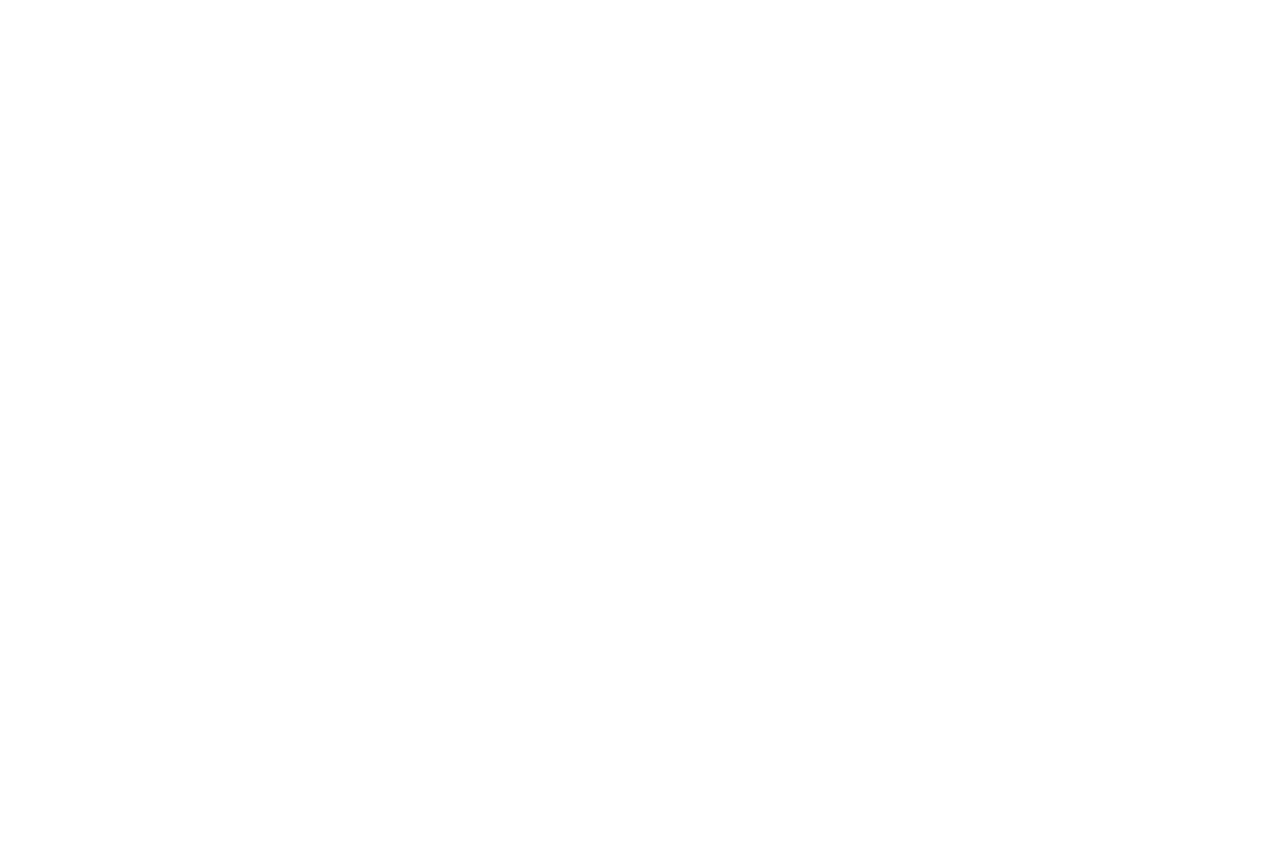
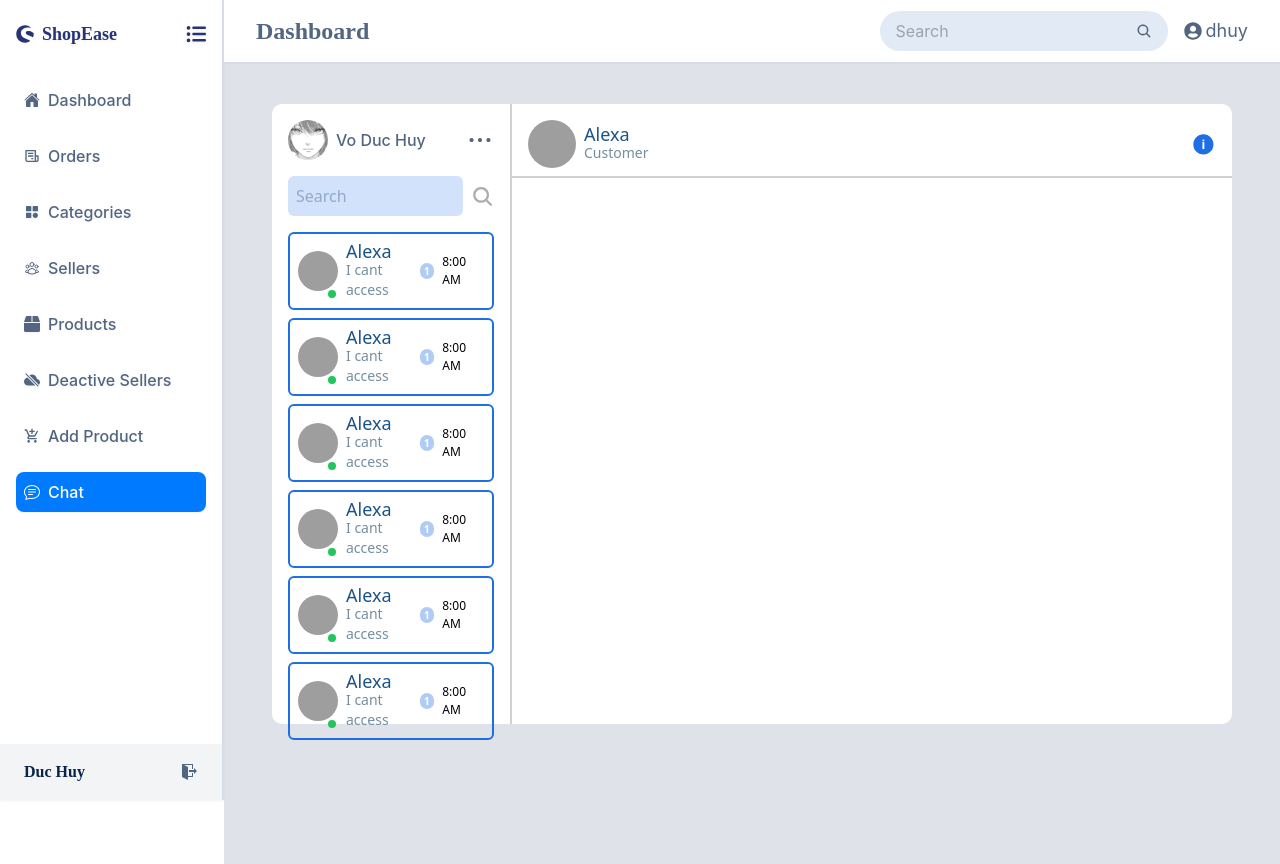
Before and after one commit to dhuy00/E-commerce, a React (Create React App) app in the folder dashboard/: page /admin/dashboard/chat in a window 1280 px wide. Before the commit this address had no page. Before the commit the page ends 800 px from the top, so only its background shows below. Built offline with nearby package versions, Linux system fonts and the light colour scheme; grey boxes are pictures that could not be loaded.

Commit message:
chat fe 50%

```diff
--- a/dashboard/src/layout/MainLayout.jsx
+++ b/dashboard/src/layout/MainLayout.jsx
@@ -10,7 +10,7 @@
     <div className=' w-full h-screen'>
       <Header showSidebar={showSidebar} setShowSidebar={setShowSidebar} />
       <Sidebar showSidebar={showSidebar} setShowSidebar={setShowSidebar}/>
-      <div className={`bg-[#dfe3e9] ${!showSidebar ? 'ml-[67px]' : 'ml-56 '} mt-16 h-fit transition-all`}>
+      <div className={`bg-[#dfe3e9] ${!showSidebar ? 'ml-[67px]' : 'ml-56 '} mt-16 h-screen transition-all`}>
         <Outlet />
       </div>
     </div>
--- a/dashboard/src/router/routes/adminRoute.js
+++ b/dashboard/src/router/routes/adminRoute.js
@@ -1,6 +1,7 @@
 import { lazy } from "react"
 import Products from "../../views/admin/Products"
 import AddProduct from "../../views/admin/AddProduct"
+const Chat = lazy(() => import('./../../views/admin/Chat'))
 const AdminDashboard = lazy(() => import('./../../views/admin/AdminDashboard'))
 const Orders = lazy(() => import('./../../views/admin/Orders'))
 const Categories = lazy(() => import('./../../views/admin/Categories'))
@@ -31,6 +32,11 @@
     element: <AddProduct/>,
     role: "admin"
   },
+  {
+    path: '/admin/dashboard/chat',
+    element: <Chat/>,
+    role: "admin"
+  },
 ]
 
 export default adminRoutes
--- /dev/null
+++ b/dashboard/src/views/admin/Chat.jsx
@@ -0,0 +1,85 @@
+import React from 'react'
+import adminAvatar from './../../assets/avt_admin.jpg'
+import userAvatar from './../../assets/avt_user.png'
+import { IoIosMore } from "react-icons/io";
+import { IoSearch } from "react-icons/io5";
+import { IoIosInformationCircle } from "react-icons/io";
+
+const ChatBox = () => {
+  return (
+    <div className='flex flex-row items-center w-full border-2 border-blue-medium px-2 py-2 rounded-md justify-between'>
+      <div className='flex flex-row items-center gap-2 relative'>
+        <img src={userAvatar} alt='avt-user' className='w-10 h-10 object-cover rounded-full' />
+        <span className='absolute h-[8px] w-[8px] bg-green-500 rounded-full bottom-[2px] left-[30px]'></span>
+        <div className='flex flex-col'>
+          <span className='text-blue-dark font-medium text-lg leading-none'>Alexa</span>
+          <span className='text-sm font-medium text-[#748EA1]'>I cant access</span>
+        </div>
+      </div>
+      <div className='flex flex-row gap-2  items-center'>
+        <div className='w-4 flex items-center justify-center h-4 rounded-full bg-blue-light text-white'>
+          <span className='text-[10px] font-bold'>
+            1
+          </span>
+        </div>
+        <span className='text-[0.75rem] font-medium'>8:00 AM</span>
+      </div>
+    </div>
+  )
+}
+
+const Chat = () => {
+  return (
+    <div className=' w-full px-12 h-[700px] py-10'>
+      <div className=' w-full bg-white flex flex-row h-full rounded-[10px]'>
+        {/* Left Side */}
+        <div className=' w-1/4 flex flex-col py-4 items-center px-4 gap-4 border-r-2 border-gray-border'>
+          {/* Admin Avatar and Info */}
+          <div className='flex flex-row justify-between  w-full items-center'>
+            <div className='flex flex-row items-center gap-2'>
+              <img className='rounded-full w-10 h-10 object-cover' src={adminAvatar} alt='avt-admin' />
+              <span className='font-inter font-medium text-gray-medium'>Vo Duc Huy</span>
+            </div>
+            <span>
+              <IoIosMore style={{ color: "#526581", fontSize: "1.75rem" }} />
+            </span>
+          </div>
+          {/* Search Bar */}
+          <div className='flex flex-row w-full gap-2 items-center'>
+            <input type='text' placeholder='Search' className='bg-[#D2E2FA] text-[#92A9CB] placeholder:text-[#92A9CB] w-[90%] outline-none px-2 py-2 rounded-md' />
+            <IoSearch className='cursor-pointer' style={{ fontSize: "1.55rem", color: "#ADADAD" }} />
+          </div>
+          {/* User List */}
+          <div className='flex flex-col w-full gap-2'>
+            <ChatBox />
+            <ChatBox />
+            <ChatBox />
+            <ChatBox />
+            <ChatBox />
+            <ChatBox />
+          </div>
+        </div>
+        {/* Right Side */}
+        <div className=' w-3/4 flex flex-col  '>
+          {/* Header */}
+          <div className='w-full flex flex-row px-4 pt-4 pb-2 justify-between items-center border-b-2 border-gray-border'>
+            {/* Avatar and user info */}
+            <div className='flex flex-row gap-2'>
+              <img src={userAvatar} alt='avt-user' className='w-12 h-12 rounded-full'/>
+              <div className='flex flex-col justify-center'>
+                <span className='font-medium text-blue-dark text-lg leading-none'>Alexa</span>
+                <span className='font-medium text-[#748EA1] text-sm'>Customer</span>
+              </div>
+            </div>
+            {/* Icon */}
+            <div>
+              <IoIosInformationCircle style={{fontSize: "1.55rem", color: '#1E6EE5'}}/>
+            </div>
+          </div>
+        </div>
+      </div>
+    </div>
+  )
+}
+
+export default Chat
--- a/dashboard/tailwind.config.js
+++ b/dashboard/tailwind.config.js
@@ -9,8 +9,10 @@
         'violet-medium' : '#A7A3FF',
         'violet-dark' : '#4D47C3',
         'violet-light': '#F0EFFF',
+        'gray-border': "#D1D1D1",
         'gray-light': '#7D7D7D',
         'gray-medium': '#526581',
+        'blue-light': "#B0CCF6",
         'blue-medium': "#1E6EE5",
         'blue-dark': "#1C5387",
       },
```
Also changed, not shown: dashboard/src/assets/avt_admin.jpg (added), 1 other file (tests, documents, lock files or other folders).
